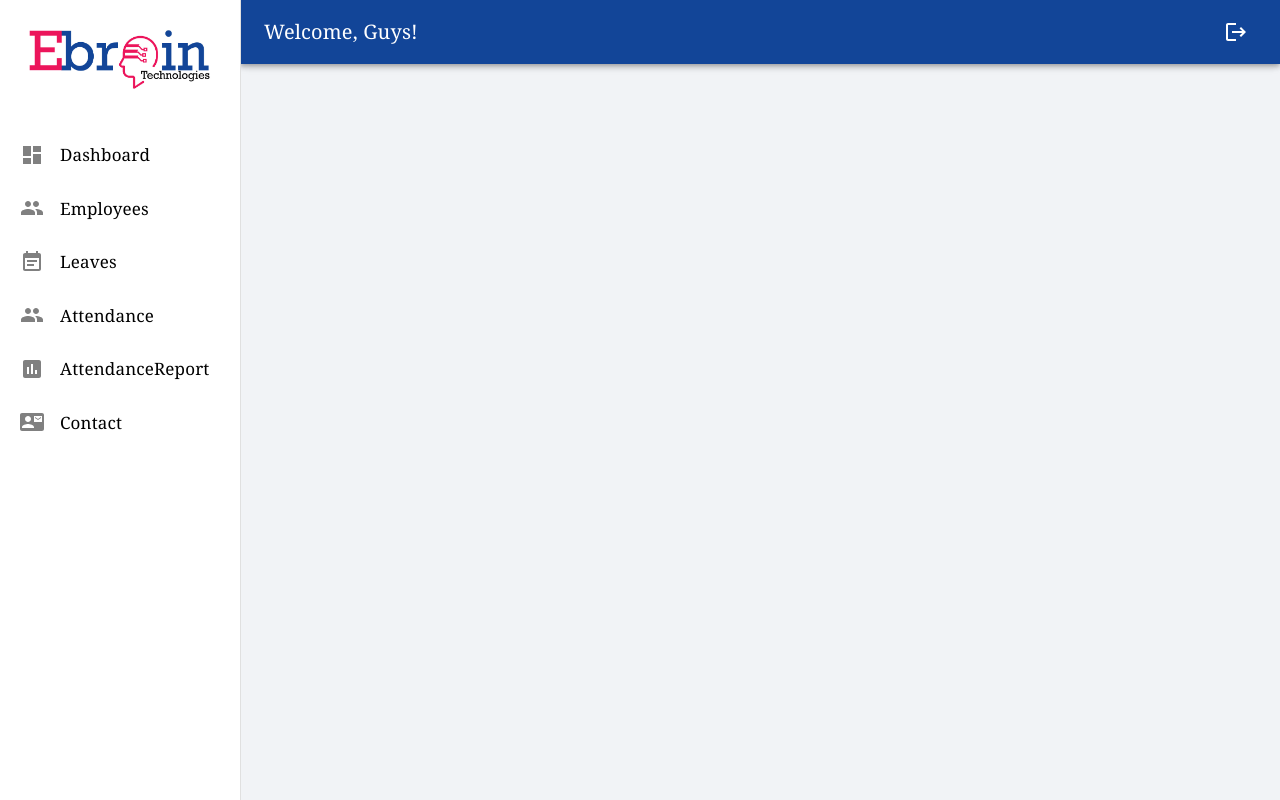
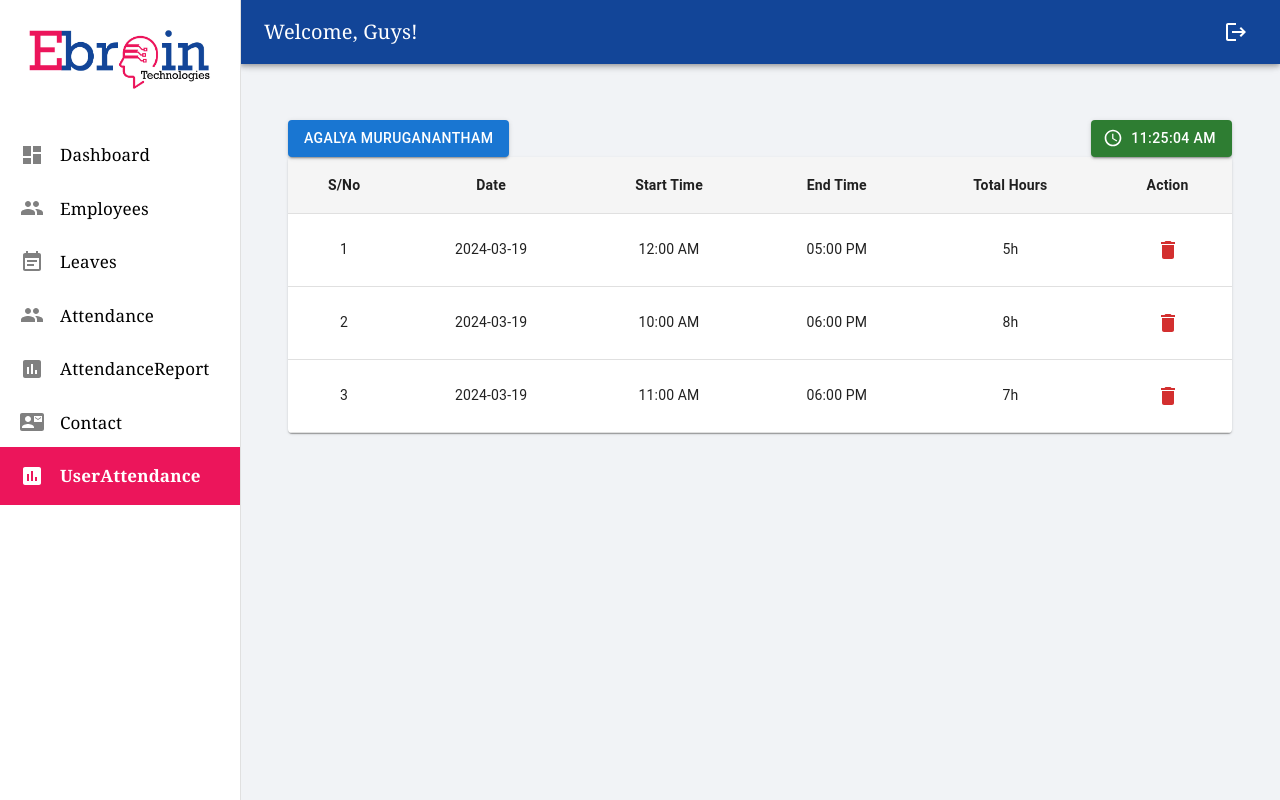
Before and after one commit to Agalya-10/Attendance-Management, a React (Create React App) app: page /userattendance in a window 1280 px wide. Built offline with nearby package versions, Linux system fonts and the light colour scheme.

Commit message:
Attendance

```diff
--- a/src/App.js
+++ b/src/App.js
@@ -7,6 +7,7 @@ import EmployeeTable from "./Components/EmployeeTable";
 import Login from "./Components/Login";
 import SideNav from "./Navbar/Sidenav";
 import AttendanceReport from "./Components/AttendanceReport";
+import UserAttendance from "./Components/UserAttendance";
 
 function App() {
   return (
@@ -24,6 +25,8 @@ function App() {
                 <Route path="/attendance" element={<AttendanceTable/>} />
                 <Route path="/attendancereport" element={<AttendanceReport/>} />
                 <Route path="/contact" element={<ContactPage/>} />
+                <Route path="/userattendance" element={<UserAttendance/>} />
+
               </Routes>
             </SideNav>
           }
--- /dev/null
+++ b/src/Components/UserAttendance.js
@@ -0,0 +1,61 @@
+import { Container, Typography, Table as MuiTable, TableBody, TableCell, TableContainer, TableHead, TableRow, Paper, IconButton, Grid2,Box,Button } from "@mui/material";
+import DeleteIcon from "@mui/icons-material/Delete";
+import AccessTimeIcon from '@mui/icons-material/AccessTime';
+import { useTime } from "../Shared/Constant";
+
+const data = [
+  { id: 1, name: "Agalya", date: "2024-03-19", role: "Developer", startTime: "12:00 AM", endTime: "05:00 PM", totalHours: 5 },
+  { id: 2, name: "Priya", date: "2024-03-19", role: "Designer", startTime: "10:00 AM", endTime: "06:00 PM", totalHours: 8 },
+  { id: 3, name: "Vino", date: "2024-03-19", role: "Designer", startTime: "11:00 AM", endTime: "06:00 PM", totalHours: 7 },
+];
+
+const UserAttendance = () => {
+
+  const currentTime = useTime();
+
+  return (
+    <Container maxWidth="lg" sx={{ mt: 4, mb: 4 }}>
+       <Box display="flex" justifyContent="space-between" alignItems="center" sx={{ paddingBotton:"20px"}}>
+        <Button variant="contained">
+          Agalya Muruganantham
+        </Button>
+        <Button variant="contained" color="success"  startIcon={<AccessTimeIcon/>}>
+          {currentTime.toLocaleTimeString()}
+        </Button>
+      </Box>
+
+        <Grid2 size={12}>
+          <TableContainer component={Paper}>
+            <MuiTable>
+              <TableHead sx={{ backgroundColor: "#f5f5f5"}}>
+                <TableRow>
+                  <TableCell sx={{ fontWeight: "bold",textAlign:"center"  }}>S/No</TableCell>
+                  <TableCell sx={{ fontWeight: "bold",textAlign:"center"  }}>Date</TableCell>
+                  <TableCell sx={{ fontWeight: "bold",textAlign:"center"  }}>Start Time</TableCell>
+                  <TableCell sx={{ fontWeight: "bold",textAlign:"center"  }}>End Time</TableCell>
+                  <TableCell sx={{ fontWeight: "bold",textAlign:"center"  }}>Total Hours</TableCell>
+                  <TableCell sx={{ fontWeight: "bold",textAlign:"center"  }}>Action</TableCell>
+                </TableRow>
+              </TableHead>
+              <TableBody>
+                {data.map((row, index) => (
+                  <TableRow key={row.id}>
+                    <TableCell sx={{textAlign:"center" }}>{index + 1}</TableCell>
+                    <TableCell sx={{textAlign:"center" }}>{row.date}</TableCell>
+                    <TableCell sx={{textAlign:"center" }}>{row.startTime}</TableCell>
+                    <TableCell sx={{textAlign:"center" }}>{row.endTime}</TableCell>
+                    <TableCell sx={{textAlign:"center" }}>{row.totalHours}h</TableCell>
+                    <TableCell sx={{textAlign:"center" }}>
+                      <IconButton color="error"><DeleteIcon /></IconButton>
+                    </TableCell>
+                  </TableRow>
+                ))}
+              </TableBody>
+            </MuiTable>
+          </TableContainer>
+        </Grid2>
+     </Container>
+  );
+};
+
+export default UserAttendance;
--- a/src/Navbar/Sidenav.js
+++ b/src/Navbar/Sidenav.js
@@ -14,6 +14,8 @@ const menuItems = [
   { text: "Attendance", icon: <PeopleIcon />, path: "/attendance" },
   { text: "AttendanceReport", icon: <ReportIcon />, path: "/attendancereport" },
   { text: "Contact", icon: <ContactMailIcon />, path: "/contact" },
+  { text: "UserAttendance", icon: <ReportIcon  />, path: "/userattendance" },
+
 ];
 const DrawerContent = ({ selectedItem, handleItemClick }) => (
   <>
--- a/src/Shared/Constant.js
+++ b/src/Shared/Constant.js
@@ -1,3 +1,5 @@
+import { useState, useEffect } from "react";
+
 export const VALID_PASSWORD = 'ebrain141';
 
 export const TOASTER_MESSAGES = {
@@ -82,3 +84,19 @@ export const defaultEmployees = [
   { id: 18, name: "Tamil nila", dob: "1996-06-05", department: "Backend Developer" },
   { id: 19, name: "Dhayanithi", dob: "1995-06-15", department: "Backend Developer" },
 ];
+
+
+
+export const useTime = () => {
+  const [currentTime, setCurrentTime] = useState(new Date());
+
+  useEffect(() => {
+    const interval = setInterval(() => {
+      setCurrentTime(new Date());
+    }, 1000);
+
+    return () => clearInterval(interval);
+  }, []);
+
+  return currentTime;
+};
--- a/src/Shared/SummaryHeader.js
+++ b/src/Shared/SummaryHeader.js
@@ -2,7 +2,7 @@ import { Box, Typography, Button } from "@mui/material";
 
 const SummaryHeader = ({ attendance, withinRadius, isMobile, onSave }) => (
   <Box display="flex" justifyContent="space-between" alignItems="center" mb={2} flexDirection={isMobile ? "column" : "row"} gap={2}>
-    <Box textAlign={isMobile ? "center" : "left"}>
+    <Box textAlign={isMobile ? "center" : "left"} >
       <Typography fontFamily="Georgia, serif" fontWeight="bold">Present: {attendance.filter(e => e.status === "Present").length}</Typography>
       <Typography fontFamily="Georgia, serif" fontWeight="bold">Absent: {attendance.filter(e => e.status === "Absent").length}</Typography>
       <Typography fontFamily="Georgia, serif" fontWeight="bold" color={withinRadius ? "green" : "error"}>Location: {withinRadius ? "Within office (200m)" : "Outside office"}</Typography>
--- a/src/Shared/Utils.js
+++ b/src/Shared/Utils.js
@@ -1,5 +1,5 @@
 export const calculateDistance = (lat1, lon1, lat2, lon2) => {
-  const R = 6371e3; // Earth radius in meters
+  const R = 6371e3;
   const φ1 = lat1 * Math.PI/180;
   const φ2 = lat2 * Math.PI/180;
   const Δφ = (lat2-lat1) * Math.PI/180;
@@ -8,6 +8,7 @@ export const calculateDistance = (lat1, lon1, lat2, lon2) => {
             Math.cos(φ1)* Math.cos(φ2) *
             Math.sin(Δλ/2) * Math.sin(Δλ/2);
   const c = 2 * Math.atan2(Math.sqrt(a), Math.sqrt(1-a));
+
   return R * c;
 };
 export const formatTime = (milliseconds) => {
```
Also changed, not shown: firebase.json (added), 1 other file (tests, documents, lock files or other folders).
